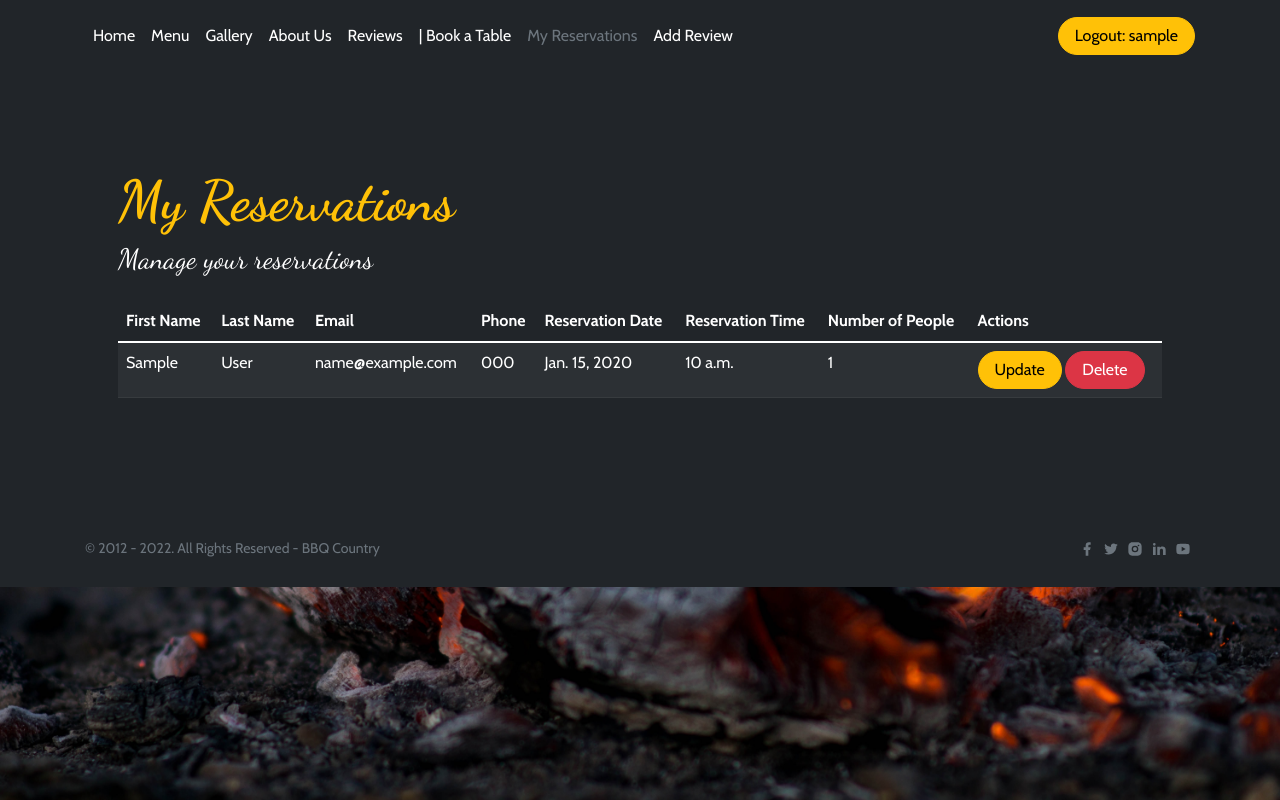
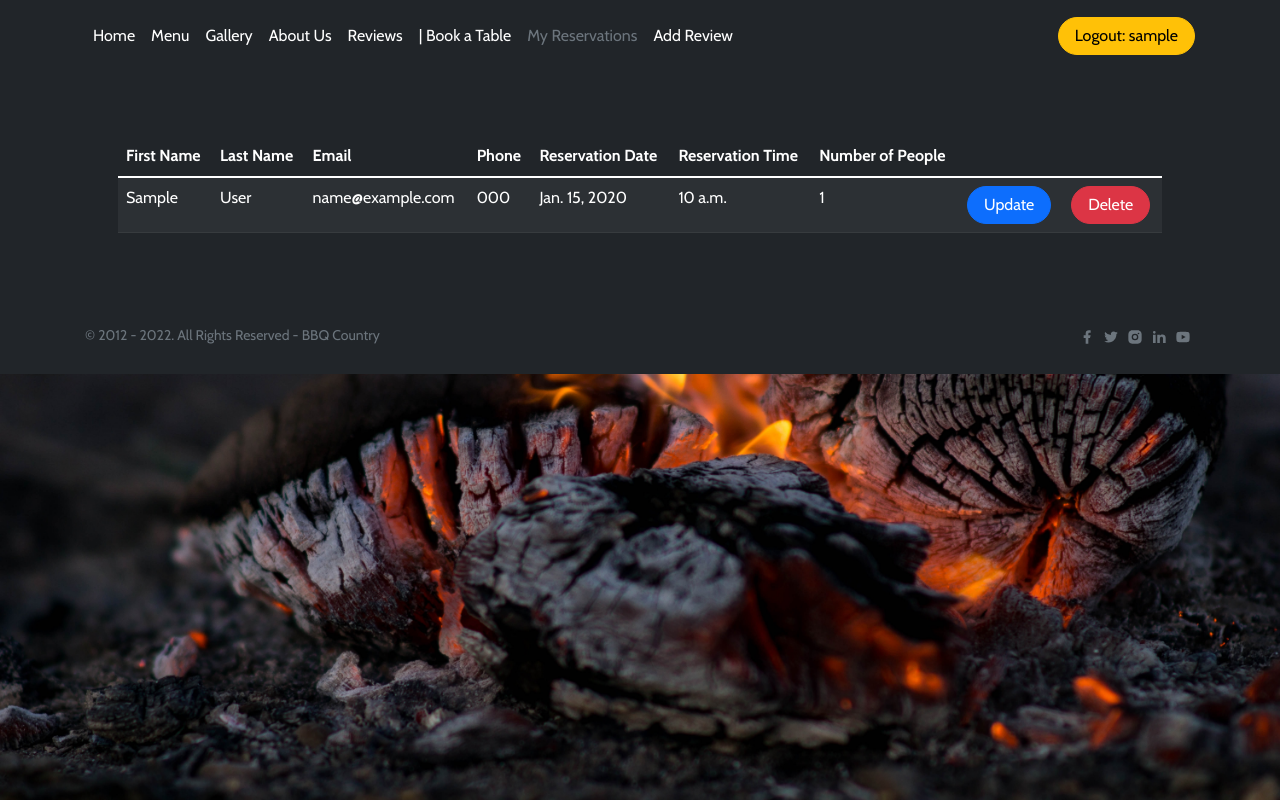
Before and after one commit to Azelliott/bbq-country, a Django app: page /my_reservations/ in a window 1280 px wide. Run offline with Django 3.2, Linux system fonts and the light colour scheme; a user stored in the database is signed in; tables that the repository leaves empty hold one stand-in row (values such as "Sample post"); one stand-in notice (Sample message) is shown; some libraries are stand-ins or nearby versions.

Commit message:
Rewrite my_reservations page, add table and implement user info messages

```diff
--- a/templates/my_reservations.html
+++ b/templates/my_reservations.html
@@ -4,18 +4,24 @@
 {% load crispy_forms_tags %}
 
 {% block content %}
-    <body class="bg-dark" id="myreservations-body">
-        <section class="bg-dark pb-5 pt-5 text-center text-lg-start text-white-50" id="myreservations-main">
-            <div class="container px-5 my-5" id="myreservations-container">
+<!-- Reservation info in a table with buttons to update or delete the entries next to each entry.-->
+    <body class="bg-dark" id="my_reservations-body">
+        <section class="bg-dark pb-3 pt-3 text-center text-lg-start text-white-50" id="my_reservations-main">
+            <div class="container" id="message-container">
                 <div class="row">
-                    <div class="col-12">
-                        <h2 class="display-4 fw-bold text-warning">My Reservations</h2>
-                        <h3 class="fw-light mb-4 text-white">Manage your reservations</h3>
+                    <div class="col-md-8 offset-md-2">
+                        {% for message in messages %}
+                        <div class="alert {{ message.tags }} alert-dismissible fade show" id="msg" role="alert">
+                            {{ message | safe }}
+                            <button type="button" class="btn-close" data-bs-dismiss="alert" aria-label="Close"></button>
+                        </div>
+                        {% endfor %}
                     </div>
                 </div>
-                <div class="row">
-                    <div class="col-12">
-                        <table class="table table-dark table-striped" id="reservation_table">
+            </div>
+            <div class="container px-5 my-5 table-responsive-lg" id="my_reservations-container">
+                {% if reservations %}
+                <table id="my_reservations-table" class="table table-dark table-striped table-hover">
                     <thead>
                         <tr>
                             <th scope="col">First Name</th>
@@ -25,7 +31,8 @@
                             <th scope="col">Reservation Date</th>
                             <th scope="col">Reservation Time</th>
                             <th scope="col">Number of People</th>
-                                    <th scope="col">Actions</th>
+                            <th scope="col"></th>
+                            <th scope="col"></th>
                         </tr>
                     </thead>
                     <tbody>
@@ -38,17 +45,24 @@
                             <td>{{ reservation.reservation_date }}</td>
                             <td>{{ reservation.reservation_time }}</td>
                             <td>{{ reservation.number_of_people }}</td>
-                                    <td>
-                                        <a href="{% url 'update_reservation' reservation.id %}" class="btn btn-warning">Update</a>
-                                        <a href="{% url 'delete_reservation' reservation.id %}" class="btn btn-danger">Delete</a>
-
-                                    </td>
+                            <td><a href="{% url 'update_reservation' reservation.id %}" class="btn btn-primary">Update</a></td>
+                            <td><a href="{% url 'delete_reservation' reservation.id %}" class="btn btn-danger">Delete</a></td>
                         </tr>
                         {% endfor %}
                     </tbody>
                 </table>
-                    </div>
-                </div>
+                {% else %}
+                <p>You have no reservations.</p>
+                <p><td><a href="{% url 'booking' %}" class="btn btn-warning">Book a reservation</a></td></p>
+                {% endif %}
             </div>
         </section>
+        <!-- Message timeout -->
+        <script>
+            setTimeout(function () {
+                let messages = document.getElementById('msg');
+                let alert = new bootstrap.Alert(messages);
+                alert.close();
+            }, 2500);
+        </script>
 {% endblock %}
```
Lines whose indentation alone changed are shown as unchanged.
